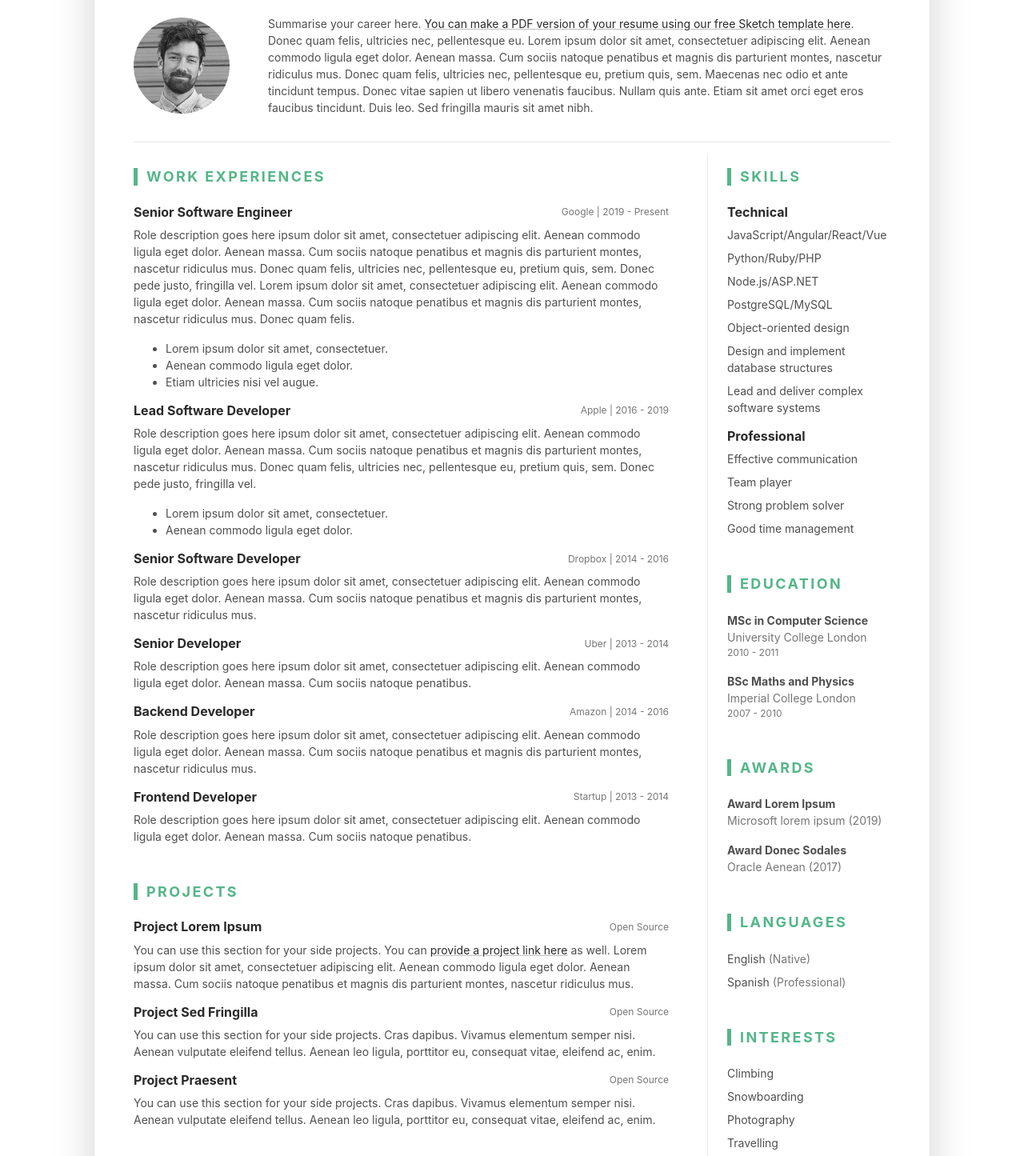
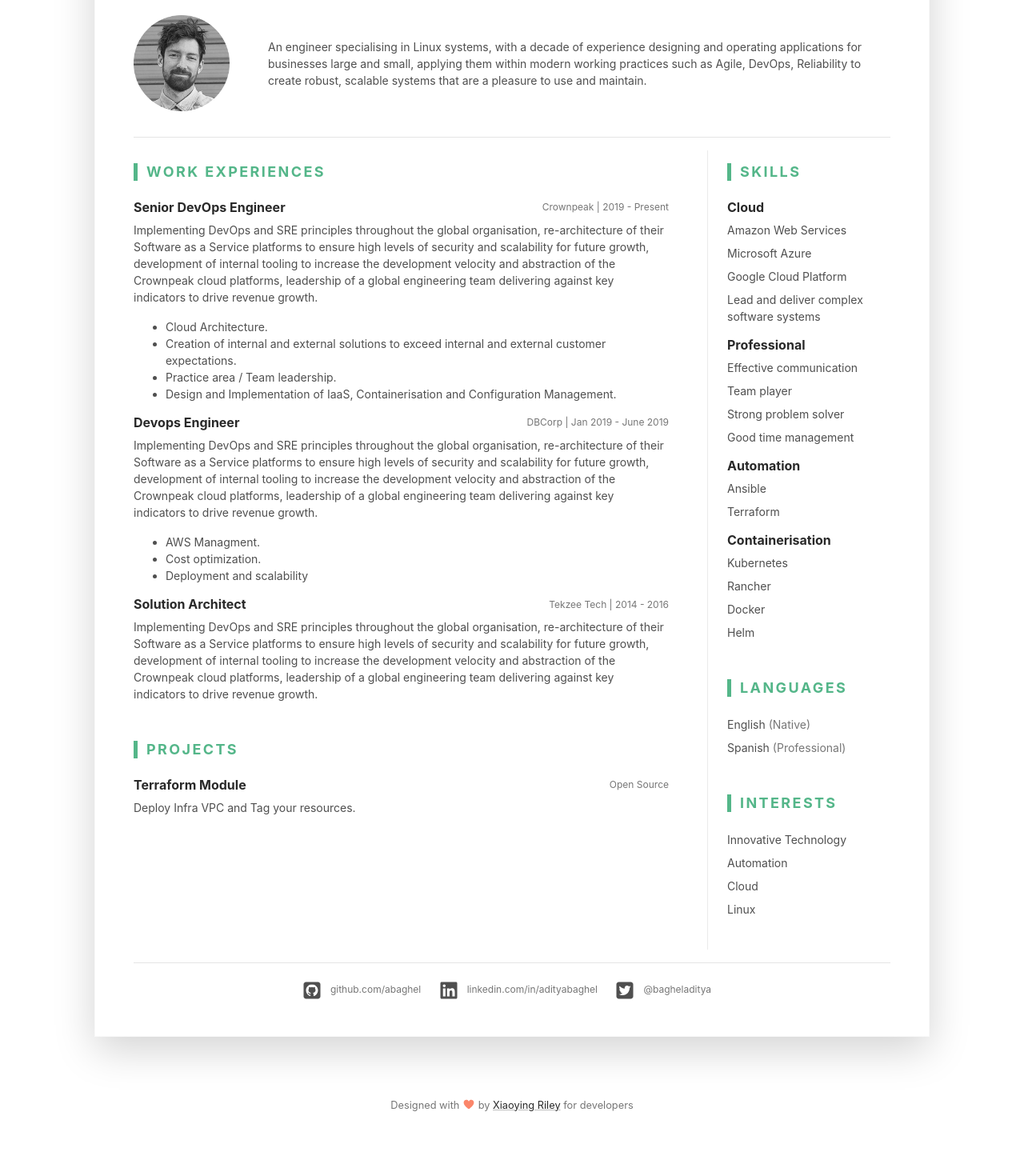
Before and after one commit to abaghel/abaghel.github.io, a plain HTML site: page index.html in a window 1280 px wide. Shown: the part 223-1668 px from the top of the page at 80% size. After the commit the page ends 1639 px from the top, so only its background shows below. Drawn offline with Linux system fonts and the light colour scheme.

Commit message:
added test site

```diff
--- a/index.html
+++ b/index.html
@@ -1,7 +1,7 @@
 <!DOCTYPE html>
 <html lang="en">
 <head>
-	<title>DevResume - Bootstrap 4 Resume/CV Template For Software Developers</title>
+	<title>CV Aditya Baghel</title>
 
 	<!-- Meta -->
 	<meta charset="utf-8">
@@ -31,15 +31,15 @@
 				<div class="resume-header">
 					<div class="row align-items-center">
 						<div class="resume-title col-12 col-md-6 col-lg-8 col-xl-9">
-							<h2 class="resume-name mb-0 text-uppercase">Simon Doe</h2>
-							<div class="resume-tagline mb-3 mb-md-0">Senior Software Engineer</div>
+							<h2 class="resume-name mb-0 text-uppercase">Aditya Baghel</h2>
+							<div class="resume-tagline mb-3 mb-md-0">DevOps Engineer</div>
 						</div><!--//resume-title-->
 						<div class="resume-contact col-12 col-md-6 col-lg-4 col-xl-3">
 							<ul class="list-unstyled mb-0">
 								<li class="mb-2"><i class="fas fa-phone-square fa-fw fa-lg mr-2 "></i><a class="resume-link" href="tel:#">0123 4567 890</a></li>
-								<li class="mb-2"><i class="fas fa-envelope-square fa-fw fa-lg mr-2"></i><a class="resume-link" href="mailto:#">simon.doe@yourwebsite.com</a></li>
+								<li class="mb-2"><i class="fas fa-envelope-square fa-fw fa-lg mr-2"></i><a class="resume-link" href="mailto:#">connectoaditya@gmail.com</a></li>
 								<li class="mb-2"><i class="fas fa-globe fa-fw fa-lg mr-2"></i><a class="resume-link" href="#">www.yourwebsite.com</a></li>
-								<li class="mb-0"><i class="fas fa-map-marker-alt fa-fw fa-lg mr-2"></i>New York</li>
+								<li class="mb-0"><i class="fas fa-map-marker-alt fa-fw fa-lg mr-2"></i>Noida India</li>
 							</ul>
 						</div><!--//resume-contact-->
 					</div><!--//row-->
@@ -50,7 +50,7 @@
 					<div class="media flex-column flex-md-row align-items-center">
 						<img class="resume-profile-image mb-3 mb-md-0 mr-md-5 ml-md-0 rounded mx-auto" src="assets/images/resume-profile.png" alt="image">
 						<div class="media-body text-left">
-							<p class="mb-0">Summarise your career here. <a class="theme-link" href="https://themes.3rdwavemedia.com/resources/sketch-template/resume-sketch-sketch-resume-template-for-software-developers/" target="_blank">You can make a PDF version of your resume using our free Sketch template here</a>. Donec quam felis, ultricies nec, pellentesque eu. Lorem ipsum dolor sit amet, consectetuer adipiscing elit. Aenean commodo ligula eget dolor. Aenean massa. Cum sociis natoque penatibus et magnis dis parturient montes, nascetur ridiculus mus. Donec quam felis, ultricies nec, pellentesque eu, pretium quis, sem.  Maecenas nec odio et ante tincidunt tempus. Donec vitae sapien ut libero venenatis faucibus. Nullam quis ante. Etiam sit amet orci eget eros faucibus tincidunt. Duis leo. Sed fringilla mauris sit amet nibh. </p>
+							<p class="mb-0">An engineer specialising in Linux systems, with a decade of experience designing and operating applications for businesses large and small, applying them within modern working practices such as Agile, DevOps, Reliability to create robust, scalable systems that are a pleasure to use and maintain. </p>
 						</div><!--//media-body-->
 					</div>
 				</div><!--//resume-intro-->
@@ -62,44 +62,46 @@
 								<h3 class="text-uppercase resume-section-heading mb-4">Work Experiences</h3>
 								<div class="item mb-3">
 									<div class="item-heading row align-items-center mb-2">
-										<h4 class="item-title col-12 col-md-6 col-lg-8 mb-2 mb-md-0">Senior Software Engineer</h4>
-										<div class="item-meta col-12 col-md-6 col-lg-4 text-muted text-left text-md-right">Google | 2019 - Present</div>
+										<h4 class="item-title col-12 col-md-6 col-lg-8 mb-2 mb-md-0"> Senior DevOps Engineer</h4>
+										<div class="item-meta col-12 col-md-6 col-lg-4 text-muted text-left text-md-right">Crownpeak | 2019 - Present</div>
 
 									</div>
 									<div class="item-content">
-										<p>Role description goes here ipsum dolor sit amet, consectetuer adipiscing elit. Aenean commodo ligula eget dolor. Aenean massa. Cum sociis natoque penatibus et magnis dis parturient montes, nascetur ridiculus mus. Donec quam felis, ultricies nec, pellentesque eu, pretium quis, sem. Donec pede justo, fringilla vel. Lorem ipsum dolor sit amet, consectetuer adipiscing elit. Aenean commodo ligula eget dolor. Aenean massa. Cum sociis natoque penatibus et magnis dis parturient montes, nascetur ridiculus mus. Donec quam felis.</p>
+										<p>Implementing DevOps and SRE principles throughout the global organisation, re-architecture of their Software as a Service platforms to ensure high levels of security and scalability for future growth, development of internal tooling to increase the development velocity and abstraction of the Crownpeak cloud platforms, leadership of a global engineering team delivering against key indicators to drive revenue growth.</p>
 										<ul class="resume-list">
-											<li>Lorem ipsum dolor sit amet, consectetuer.</li>
-											<li>Aenean commodo ligula eget dolor.</li>
-											<li>Etiam ultricies nisi vel augue.</li>
+											<li>Cloud Architecture.</li>
+											<li>Creation of internal and external solutions to exceed internal and external customer expectations.</li>
+											<li>Practice area / Team leadership.</li>
+											<li>Design and Implementation of IaaS, Containerisation and Configuration Management.</li>
 										</ul>
 									</div>
 								</div><!--//item-->
 								<div class="item mb-3">
 									<div class="item-heading row align-items-center mb-2">
-										<h4 class="item-title col-12 col-md-6 col-lg-8 mb-2 mb-md-0">Lead Software Developer</h4>
-										<div class="item-meta col-12 col-md-6 col-lg-4 text-muted text-left text-md-right">Apple | 2016 - 2019</div>
+										<h4 class="item-title col-12 col-md-6 col-lg-8 mb-2 mb-md-0">Devops Engineer</h4>
+										<div class="item-meta col-12 col-md-6 col-lg-4 text-muted text-left text-md-right">DBCorp | Jan 2019 - June 2019</div>
 
 									</div>
 									<div class="item-content">
-										<p>Role description goes here ipsum dolor sit amet, consectetuer adipiscing elit. Aenean commodo ligula eget dolor. Aenean massa. Cum sociis natoque penatibus et magnis dis parturient montes, nascetur ridiculus mus. Donec quam felis, ultricies nec, pellentesque eu, pretium quis, sem. Donec pede justo, fringilla vel.</p>
+										<p>Implementing DevOps and SRE principles throughout the global organisation, re-architecture of their Software as a Service platforms to ensure high levels of security and scalability for future growth, development of internal tooling to increase the development velocity and abstraction of the Crownpeak cloud platforms, leadership of a global engineering team delivering against key indicators to drive revenue growth.</p>
 										<ul class="resume-list">
-											<li>Lorem ipsum dolor sit amet, consectetuer.</li>
-											<li>Aenean commodo ligula eget dolor.</li>
+											<li>AWS Managment.</li>
+											<li>Cost optimization.</li>
+											<li>Deployment and scalability </li>
 										</ul>
 									</div>
 								</div><!--//item-->
 								<div class="item mb-3">
 									<div class="item-heading row align-items-center mb-2">
-										<h4 class="item-title col-12 col-md-6 col-lg-8 mb-2 mb-md-0">Senior Software Developer</h4>
-										<div class="item-meta col-12 col-md-6 col-lg-4 text-muted text-left text-md-right">Dropbox | 2014 - 2016</div>
+										<h4 class="item-title col-12 col-md-6 col-lg-8 mb-2 mb-md-0">Solution Architect</h4>
+										<div class="item-meta col-12 col-md-6 col-lg-4 text-muted text-left text-md-right">Tekzee Tech | 2014 - 2016</div>
 
 									</div>
 									<div class="item-content">
-										<p>Role description goes here ipsum dolor sit amet, consectetuer adipiscing elit. Aenean commodo ligula eget dolor. Aenean massa. Cum sociis natoque penatibus et magnis dis parturient montes, nascetur ridiculus mus.</p>
+										<p>Implementing DevOps and SRE principles throughout the global organisation, re-architecture of their Software as a Service platforms to ensure high levels of security and scalability for future growth, development of internal tooling to increase the development velocity and abstraction of the Crownpeak cloud platforms, leadership of a global engineering team delivering against key indicators to drive revenue growth.</p>
 									</div>
 								</div><!--//item-->
-								<div class="item">
+								<!-- <div class="item">
 									<div class="item-heading row align-items-center mb-2">
 										<h4 class="item-title col-12 col-md-6 col-lg-8 mb-2 mb-md-0">Senior Developer</h4>
 										<div class="item-meta col-12 col-md-6 col-lg-4 text-muted text-left text-md-right">Uber | 2013 - 2014</div>
@@ -108,8 +110,8 @@
 									<div class="item-content">
 										<p>Role description goes here ipsum dolor sit amet, consectetuer adipiscing elit. Aenean commodo ligula eget dolor. Aenean massa. Cum sociis natoque penatibus. </p>
 									</div>
-								</div><!--//item-->
-								<div class="item">
+								</div> remove this also --><!--//item-->
+								<!-- <div class="item">
 									<div class="item-heading row align-items-center mb-2">
 										<h4 class="item-title col-12 col-md-6 col-lg-8 mb-2 mb-md-0">Backend Developer</h4>
 										<div class="item-meta col-12 col-md-6 col-lg-4 text-muted text-left text-md-right">Amazon | 2014 - 2016</div>
@@ -118,8 +120,8 @@
 									<div class="item-content">
 										<p>Role description goes here ipsum dolor sit amet, consectetuer adipiscing elit. Aenean commodo ligula eget dolor. Aenean massa. Cum sociis natoque penatibus et magnis dis parturient montes, nascetur ridiculus mus.</p>
 									</div>
-								</div><!--//item-->
-								<div class="item">
+								</div> remove this also --><!--//item-->
+								<!-- <div class="item">
 									<div class="item-heading row align-items-center mb-2">
 										<h4 class="item-title col-12 col-md-6 col-lg-8 mb-2 mb-md-0">Frontend Developer</h4>
 										<div class="item-meta col-12 col-md-6 col-lg-4 text-muted text-left text-md-right">Startup | 2013 - 2014</div>
@@ -128,7 +130,7 @@
 									<div class="item-content">
 										<p>Role description goes here ipsum dolor sit amet, consectetuer adipiscing elit. Aenean commodo ligula eget dolor. Aenean massa. Cum sociis natoque penatibus. </p>
 									</div>
-								</div><!--//item-->
+								</div> remove this also--><!--//item-->
 
 							</section><!--//work-section-->
 
@@ -137,17 +139,17 @@
 								<h3 class="text-uppercase resume-section-heading mb-4">Projects</h3>
 								<div class="item mb-3">
 									<div class="item-heading row align-items-center mb-2">
-										<h4 class="item-title col-12 col-md-6 col-lg-8 mb-2 mb-md-0">Project Lorem Ipsum</h4>
+										<h4 class="item-title col-12 col-md-6 col-lg-8 mb-2 mb-md-0">Terraform Module </h4>
 										<div class="item-meta col-12 col-md-6 col-lg-4 text-muted text-left text-md-right">Open Source</div>
 
 									</div>
 									<div class="item-content">
-										<p>You can use this section for your side projects. You can <a href="#" class="theme-link">provide a project link here</a> as well. Lorem ipsum dolor sit amet, consectetuer adipiscing elit. Aenean commodo ligula eget dolor. Aenean massa. Cum sociis natoque penatibus et magnis dis parturient montes, nascetur ridiculus mus.</p>
+										<p>Deploy Infra VPC and Tag your resources.</p>
 
 
 									</div>
 								</div><!--//item-->
-								<div class="item">
+								<!-- <div class="item">
 									<div class="item-heading row align-items-center mb-2">
 										<h4 class="item-title col-12 col-md-6 col-lg-8 mb-2 mb-md-0">Project Sed Fringilla</h4>
 										<div class="item-meta col-12 col-md-6 col-lg-4 text-muted text-left text-md-right">Open Source</div>
@@ -157,8 +159,8 @@
 										<p>You can use this section for your side projects. Cras dapibus. Vivamus elementum semper nisi. Aenean vulputate eleifend tellus. Aenean leo ligula, porttitor eu, consequat vitae, eleifend ac, enim.</p>
 
 									</div>
-								</div><!--//item-->
-								<div class="item">
+								</div> --><!--//item-->
+								<!-- <div class="item">
 									<div class="item-heading row align-items-center mb-2">
 										<h4 class="item-title col-12 col-md-6 col-lg-8 mb-2 mb-md-0">Project Praesent </h4>
 										<div class="item-meta col-12 col-md-6 col-lg-4 text-muted text-left text-md-right">Open Source</div>
@@ -168,21 +170,18 @@
 										<p>You can use this section for your side projects. Cras dapibus. Vivamus elementum semper nisi. Aenean vulputate eleifend tellus. Aenean leo ligula, porttitor eu, consequat vitae, eleifend ac, enim.</p>
 
 									</div>
-								</div><!--//item-->
+								</div> --><!--//item-->
 							</section><!--//project-section-->
 						</div><!--//resume-main-->
 						<aside class="resume-aside col-12 col-lg-4 col-xl-3 px-lg-4 pb-lg-4">
 							<section class="skills-section py-3">
 								<h3 class="text-uppercase resume-section-heading mb-4">Skills</h3>
 								<div class="item">
-									<h4 class="item-title">Technical</h4>
+									<h4 class="item-title">Cloud</h4>
 									<ul class="list-unstyled resume-skills-list">
-										<li class="mb-2">JavaScript/Angular/React/Vue</li>
-										<li class="mb-2">Python/Ruby/PHP<li>
-											<li class="mb-2">Node.js/ASP.NET</li>
-											<li class="mb-2">PostgreSQL/MySQL</li>
-											<li class="mb-2">Object-oriented design</li>
-											<li class="mb-2">Design and implement database structures</li>
+										<li class="mb-2">Amazon Web Services</li>
+										<li class="mb-2">Microsoft Azure<li>
+											<li class="mb-2">Google Cloud Platform</li>
 											<li>Lead and deliver complex software systems</li>
 										</ul>
 									</div><!--//item-->
@@ -195,12 +194,29 @@
 												<li>Good time management</li>
 											</ul>
 										</div><!--//item-->
+									<div class="item">
+									<h4 class="item-title">Automation</h4>
+									<ul class="list-unstyled resume-skills-list">
+										<li class="mb-2">Ansible</li>
+										<li class="mb-2">Terraform<li>
+										</ul>
+									</div><!--//item-->
+									<div class="item">
+									<h4 class="item-title">Containerisation</h4>
+									<ul class="list-unstyled resume-skills-list">
+										<li class="mb-2">Kubernetes</li>
+										<li class="mb-2">Rancher<li>
+											<li class="mb-2">Docker<li>
+											<li class="mb-2">Helm<li>
+
+										</ul>
+									</div><!--//item-->
 									</section><!--//skills-section-->
-									<section class="education-section py-3">
-										<h3 class="text-uppercase resume-section-heading mb-4">Education</h3>
+									<!-- <section class="education-section py-3">
+										<h3 class="text-uppercase resume-section-heading mb-4">Programming</h3>
 										<ul class="list-unstyled resume-education-list">
 											<li class="mb-3">
-												<div class="resume-degree font-weight-bold">MSc in Computer Science</div>
+												<div class="resume-degree font-weight-bold">Python</div>
 												<div class="resume-degree-org text-muted">University College London</div>
 												<div class="resume-degree-time text-muted">2010 - 2011</div>
 											</li>
@@ -210,8 +226,8 @@
 												<div class="resume-degree-time text-muted">2007 - 2010</div>
 											</li>
 										</ul>
-									</section><!--//education-section-->
-									<section class="education-section py-3">
+									</section> --><!--//education-section-->
+									<!-- <section class="education-section py-3">
 										<h3 class="text-uppercase resume-section-heading mb-4">Awards</h3>
 										<ul class="list-unstyled resume-awards-list">
 											<li class="mb-3">
@@ -223,7 +239,7 @@
 												<div class="text-muted">Oracle Aenean (2017)</div>
 											</li>
 										</ul>
-									</section><!--//education-section-->
+									</section> --><!--//education-section-->
 									<section class="skills-section py-3">
 										<h3 class="text-uppercase resume-section-heading mb-4">Languages</h3>
 										<ul class="list-unstyled resume-lang-list">
@@ -234,10 +250,10 @@
 									<section class="skills-section py-3">
 										<h3 class="text-uppercase resume-section-heading mb-4">Interests</h3>
 										<ul class="list-unstyled resume-interests-list mb-0">
-											<li class="mb-2">Climbing</li>
-											<li class="mb-2">Snowboarding</li>
-											<li class="mb-2">Photography</li>
-											<li>Travelling</li>
+											<li class="mb-2">Innovative Technology</li>
+											<li class="mb-2">Automation</li>
+											<li class="mb-2">Cloud</li>
+											<li>Linux</li>
 										</ul>
 									</section><!--//certificates-section-->
 
@@ -247,9 +263,9 @@
 						<hr>
 						<div class="resume-footer text-center">
 							<ul class="resume-social-list list-inline mx-auto mb-0 d-inline-block text-muted">
-								<li class="list-inline-item mb-lg-0 mr-3"><a class="resume-link" href="#"><i class="fab fa-github-square fa-2x mr-2" data-fa-transform="down-4"></i><span class="d-none d-lg-inline-block text-muted">github.com/username</span></a></li>
-								<li class="list-inline-item mb-lg-0 mr-3"><a class="resume-link" href="#"><i class="fab fa-linkedin fa-2x mr-2" data-fa-transform="down-4"></i><span class="d-none d-lg-inline-block text-muted">linkedin.com/in/username</span></a></li>
-								<li class="list-inline-item mb-lg-0 mr-lg-3"><a class="resume-link" href="#"><i class="fab fa-twitter-square fa-2x mr-2" data-fa-transform="down-4"></i><span class="d-none d-lg-inline-block text-muted">@twittername</span></a></li>
+								<li class="list-inline-item mb-lg-0 mr-3"><a class="resume-link" href="#"><i class="fab fa-github-square fa-2x mr-2" data-fa-transform="down-4"></i><span class="d-none d-lg-inline-block text-muted">github.com/abaghel</span></a></li>
+								<li class="list-inline-item mb-lg-0 mr-3"><a class="resume-link" href="#"><i class="fab fa-linkedin fa-2x mr-2" data-fa-transform="down-4"></i><span class="d-none d-lg-inline-block text-muted">linkedin.com/in/adityabaghel</span></a></li>
+								<li class="list-inline-item mb-lg-0 mr-lg-3"><a class="resume-link" href="#"><i class="fab fa-twitter-square fa-2x mr-2" data-fa-transform="down-4"></i><span class="d-none d-lg-inline-block text-muted">@bagheladitya</span></a></li>
 							</ul>
 						</div><!--//resume-footer-->
 					</article>
```
